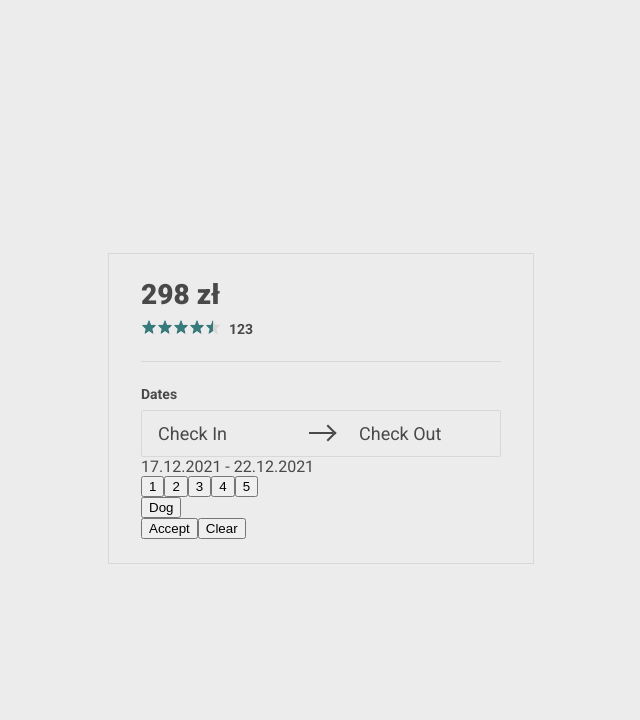
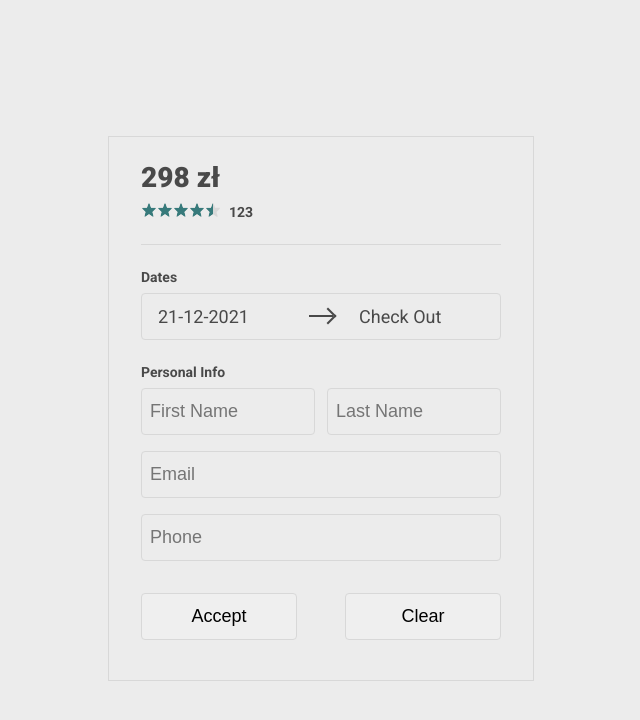
Before and after one commit to Michal-Kozlowski/datepicker, a Vue app: page / in a window 1280 px wide. Shown: the top 720 px of the page, without its empty margins (319-959 px from the left). Built offline with nearby package versions, Linux system fonts and the light colour scheme.

Commit message:
[D2] - Reservation changes

```diff
--- a/src/assets/styles/_variables.scss
+++ b/src/assets/styles/_variables.scss
@@ -1,4 +1,6 @@
 //colors
+$white: #fff;
+$black: #000;
 $mainGreen: #00dbb1;
 $washedGreen: #c3fef8;
 $accentGreen: #377a7b;
--- a/src/components/AppReservation.vue
+++ b/src/components/AppReservation.vue
@@ -1,30 +1,54 @@
 <template>
-  <div class="reservation">
+  <div :class="['reservation', { 'reservation--sent': reservationSent }]">
     <p class="reservation__price">{{ price }} zł</p>
     <div class="reservation__rate">
       <AppStars :rate="rate" />
       <p class="reservation__rate-count">{{ rateCount }}</p>
     </div>
-    <p class="reservation__dates-header">Dates</p>
+    <p class="reservation__header">Dates</p>
     <div class="reservation__datepicker" @click="toggleDatepicker">
-      <p class="reservation__check">Check In</p>
-      <p class="reservation__check">Check Out</p>
+      <p class="reservation__check">{{ dates.from || 'Check In' }}</p>
+      <p class="reservation__check">{{ dates.to || 'Check Out' }}</p>
     </div>
     <AppDatepicker v-if="datepickerOpen" />
-    <p class="reservation__selected-dates">17.12.2021 - 22.12.2021</p>
-    <div class="reservation__group-size">
+    <p class="reservation__header">Personal Info</p>
+    <form class="reservation__section">
+      <input
+        class="reservation__input reservation__item"
+        v-model="name"
+        type="text"
+        placeholder="First Name"
+      />
+      <input
+        class="reservation__input reservation__item"
+        v-model="surname"
+        type="text"
+        placeholder="Last Name"
+      />
+      <input
+        class="reservation__input reservation__item reservation__item--full"
+        v-model="email"
+        type="email"
+        placeholder="Email"
+      />
+      <input
+        class="reservation__input reservation__item reservation__item--full"
+        v-model="phone"
+        type="phone"
+        placeholder="Phone"
+      />
+    </form>
+    <div class="reservation__actions reservation__section">
       <button
-        v-for="(number, index) in 5"
-        :key="`group-of-${index + 1}`"
-        class="reservation__button"
-      >
-        {{ number }}
+        @click="submitForm"
+        class="reservation__button reservation__accept reservation__item">
+        Accept
       </button>
-    </div>
-    <button class="reservation__button">Dog</button>
-    <div class="reservation__actions">
-      <button class="reservation__accept">Accept</button>
-      <button class="reservation__clear">Clear</button>
+      <button
+        @click="clearForm"
+        class="reservation__button reservation__clear reservation__item">
+        Clear
+      </button>
     </div>
   </div>
 </template>
@@ -56,11 +80,29 @@ export default {
   data() {
     return {
       datepickerOpen: false,
+      name: '',
+      surname: '',
+      email: '',
+      phone: '',
+      dates: {
+        from: '21-12-2021',
+        to: null,
+      },
+      reservationSent: false,
     };
   },
   methods: {
     toggleDatepicker() {
       this.datepickerOpen = !this.datepickerOpen;
+    },
+    submitForm() {
+      this.reservationSent = true;
+    },
+    clearForm() {
+      this.name = '';
+      this.surname = '';
+      this.email = '';
+      this.phone = '';
     },
   },
 };
@@ -68,11 +110,42 @@ export default {
 
 <style scoped lang="scss">
 .reservation {
+  font-size: 18px;
+  position: relative;
   width: 360px;
   padding: $s24 $s32;
   margin: $s8;
   border: 1px solid $borderGrey;
   background-color: $backgroundGrey;
+
+  &--sent {
+    &::before,
+    &::after {
+      position: absolute;
+      width: 100%;
+      height: 100%;
+      left: 0;
+    }
+
+    &::before {
+      content: '';
+      top: 0;
+      z-index: 2;
+      background-color: rgba($black, 0.4);
+      backdrop-filter: blur(5px);
+    }
+
+    &::after {
+      content: 'Thank you for booking :)';
+      font-size: 24px;
+      position: absolute;
+      top: calc(50% - $s24/2);
+      text-align: center;
+      z-index: 3;
+      color: $washedGreen;
+      text-shadow: 0 0 16px $black;
+    }
+  }
 
   &__price {
     font-size: 28px;
@@ -84,7 +157,6 @@ export default {
     display: flex;
     width: 100%;
     padding-bottom: $s24;
-    margin-bottom: $s24;
     border-bottom: 1px solid $borderGrey;
   }
 
@@ -95,20 +167,21 @@ export default {
     margin-left: $s8;
   }
 
-  &__dates-header {
+  &__header {
     font-size: 14px;
     font-weight: 700;
+    margin-top: $s24;
     margin-bottom: $s8;
   }
 
   &__datepicker {
+    position: relative;
     display: flex;
     justify-content: space-between;
     padding: $s8;
     border: 1px solid $borderGrey;
-    border-radius: $s2;
+    border-radius: $s4;
     cursor: pointer;
-    position: relative;
     transition-duration: $transition-duration;
 
     &:hover {
@@ -117,9 +190,9 @@ export default {
 
     &::before {
       content: "";
+      position: absolute;
       width: 24px;
       height: 2px;
-      position: absolute;
       top: calc(50% - 2px / 2);
       left: calc(50% - 24px / 2);
       background-color: $mainTextGrey;
@@ -127,9 +200,9 @@ export default {
 
     &::after {
       content: "";
+      position: absolute;
       width: 10px;
       height: 10px;
-      position: absolute;
       top: calc(50% - 12px / 2);
       left: calc(50% + 2px / 2);
       border-top: 2px solid $mainTextGrey;
@@ -139,10 +212,9 @@ export default {
   }
 
   &__check {
-    font-size: 18px;
+    width: calc(50% - 30px - $s16);
+    padding: $s4 $s8;
     border-radius: $s4;
-    padding: $s4 $s8;
-    width: calc(50% - 30px - $s16);
 
     &--active {
       background-color: $washedAccentGreen;
@@ -150,24 +222,60 @@ export default {
   }
 
   &__selected-dates {
+    padding: $s8;
+    margin-top: $s16;
+    border: 1px solid $borderGrey;
+    text-align: center;
   }
 
-  &__group-size {
+  &__section {
+    display: flex;
+    flex-wrap: wrap;
+    justify-content: space-between;
+    border-radius: $s4;
+  }
+
+  &__item {
+    width: calc(50% - 3 * $s8);
+    padding: $s12 $s8;
+    margin-bottom: $s16;
+    font-size: inherit;
+    border: 1px solid $borderGrey;
+
+    &--full {
+      width: 100%;
+    }
+  }
+
+  &__input {
+    background-color: transparent;
+    border-radius: $s4;
   }
 
   &__button {
+    border-radius: $s4;
+    transition-duration: $transition-duration;
+    cursor: pointer;
+
+    &:hover {
+      color: $white;
+    }
   }
 
   &__actions {
-
+    margin-top: $s16;
   }
 
   &__accept {
-
+    &:hover {
+      background: $mainGreen;
+    }
   }
 
   &__clear {
-
+    &:hover {
+      background: $mainRed;
+    }
   }
 }
 </style>
```
